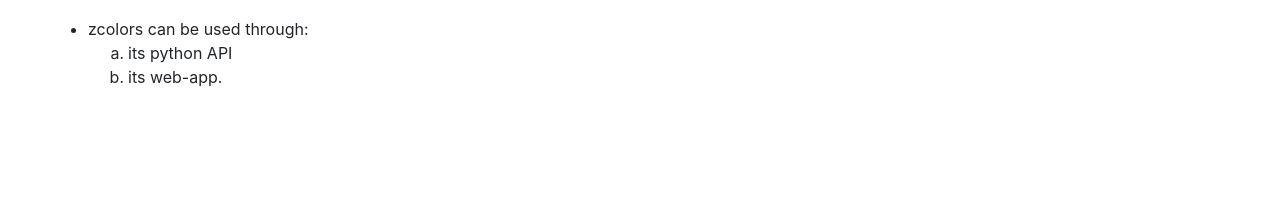
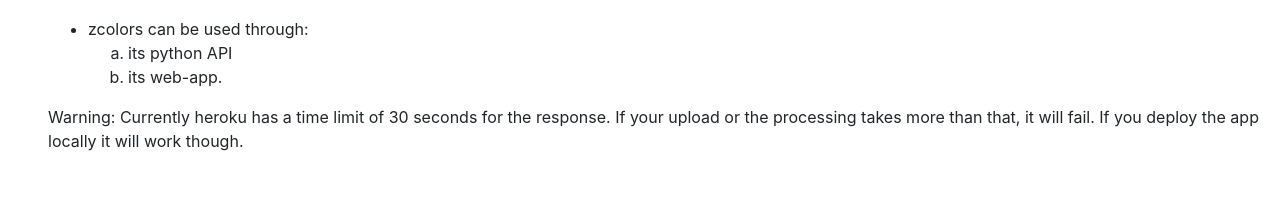
Before and after one commit to yjmantilla/electro-colors, a Flask app: page / in a window 1280 px wide. Shown: the part 492-716 px from the top of the page. Run offline with Flask 2, Linux system fonts and the light colour scheme; some libraries are stand-ins or nearby versions.

Commit message:
time limit warning

```diff
--- a/zcolors/templates/index.html
+++ b/zcolors/templates/index.html
@@ -16,5 +16,6 @@
 </dd>
 </dl></li>
 </ul>
+<p>Warning: Currently heroku has a time limit of 30 seconds for the response. If your upload or the processing takes more than that, it will fail. If you deploy the app locally it will work though.</p>
 </div>
 {% endblock %}
```
